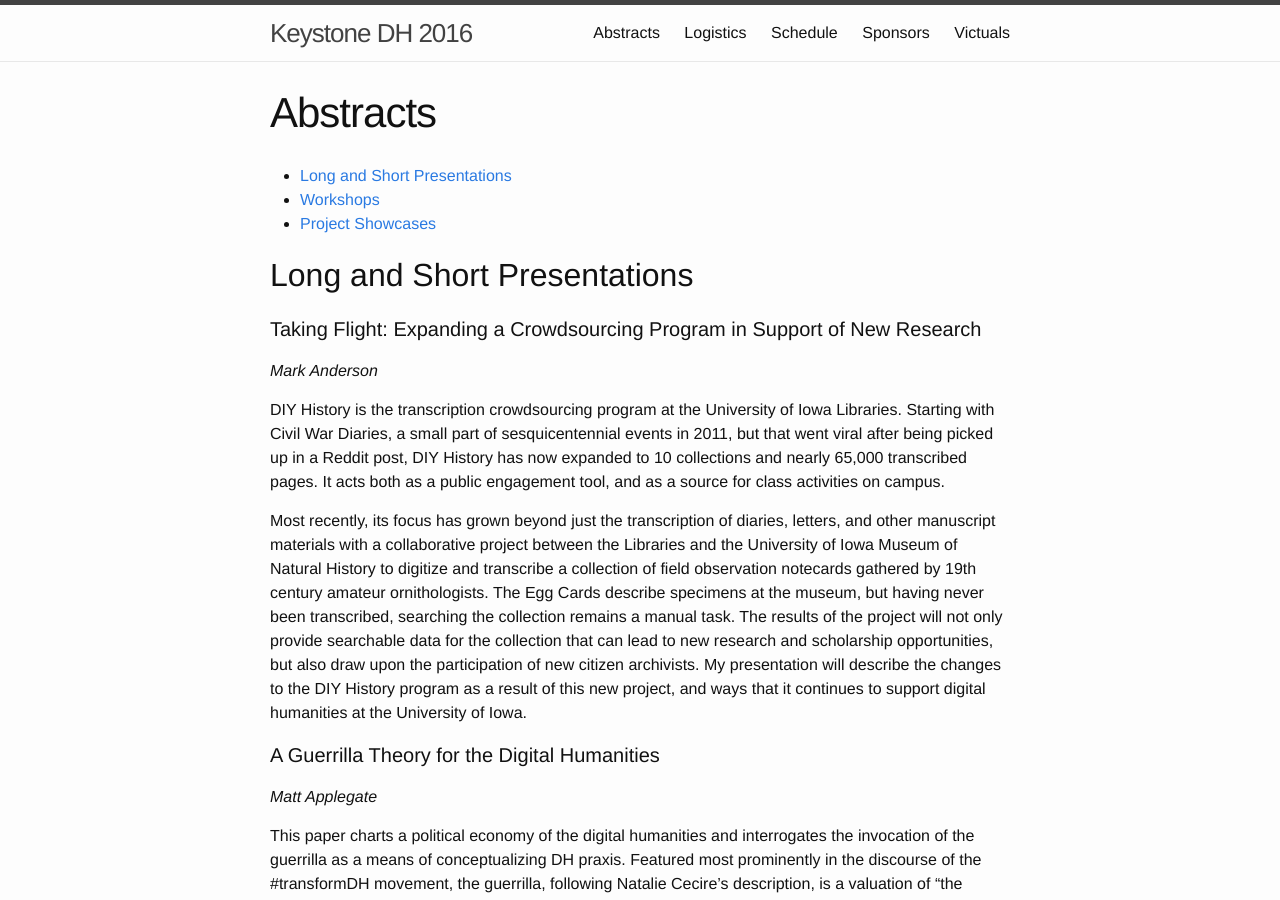
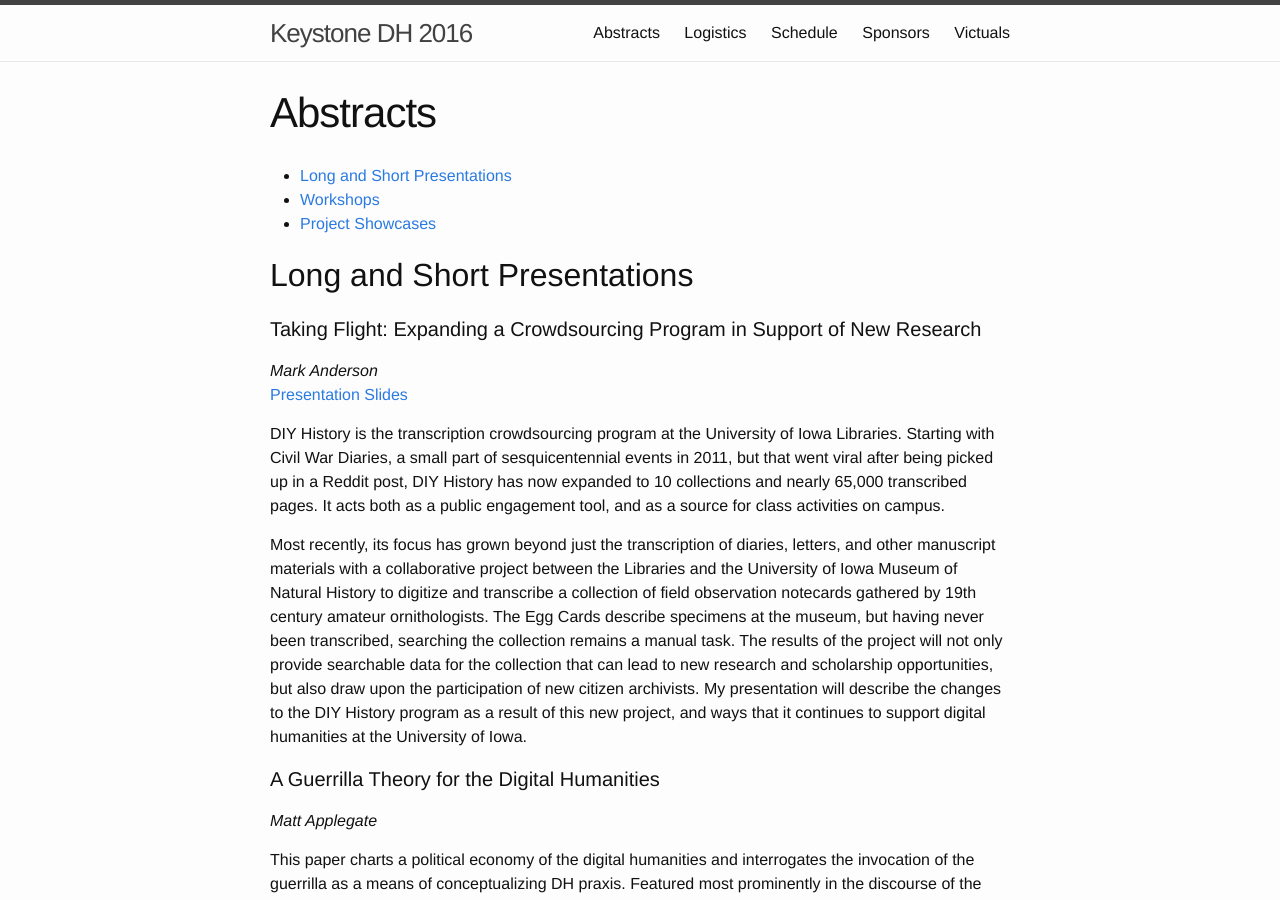
Before and after one commit to KeystoneDH/2016, a Jekyll site: the page built from abstracts.md, in a window 1280 px wide and 900 px high. Built offline with Jekyll 4.4.1, drawn with Linux system fonts in a browser that asks for light colours; some of the changed text lies outside the part shown.

Commit message:
Update abstracts.md

```diff
--- a/abstracts.md
+++ b/abstracts.md
@@ -16,6 +16,7 @@ published: true
 {: #submission-25}
 
 *Mark Anderson*
+[Presentation Slides](http://www.slideshare.net/KeystoneDH/taking-flight-63417660)
 
 DIY History is the transcription crowdsourcing program at the University of Iowa Libraries.  Starting with Civil War Diaries, a small part of sesquicentennial events in 2011, but that went viral after being picked up in a Reddit post, DIY History has now expanded to 10 collections and nearly 65,000 transcribed pages.  It acts both as a public engagement tool, and as a source for class activities on campus.
 
@@ -42,6 +43,7 @@ While today we consider the chapters of a novel to be the basic building blocks
 {: #submission-21}
 
 *Jonathan D. Fitzgerald*
+[Presentation Slides](http://www.slideshare.net/KeystoneDH/what-made-the-front-page)
 
 As part of the Viral Texts Project my colleagues and I study 19th-century newspaper content specifically through the lens of virality. In US newspapers from the 1830s to 1890s, for example, we identified more than 1.7 million reprinted texts, but the clustering algorithm only tells us that these texts were reprinted. The researcher interested in specific genres such as poems, recipes, or advice columns, still must search and browse an enormous corpus to find what they seek. To that end, we have begun to computationally classify these texts by genre.
 
@@ -361,6 +363,7 @@ If you know of Ciudad Juarez, Mexico, then you know of its claim to fame: violen
 {: #submission-60}
 
 *Scott B. Weingart, Nickoal Eichmann, Jeana Jorgensen*
+[Presentation Slides](http://scottbot.net/wp-content/uploads/2011/11/weingart-Gender-Centrality.pdf)
 
 The annual international Digital Humanities conference is famous for its rhetoric of inclusion, with some recent conference themes including "Big Tent DH", "Cultural Empowerment", and "Global DH". Recently, feminism and gender studies have been particularly audible topics of discussion surrounding these conferences, and many of the most recognizable voices in the community are women's. In 2015, nearly half of all conference attendees were women.
 
```
